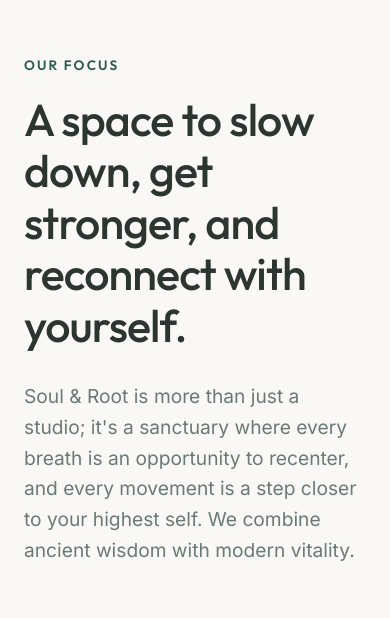
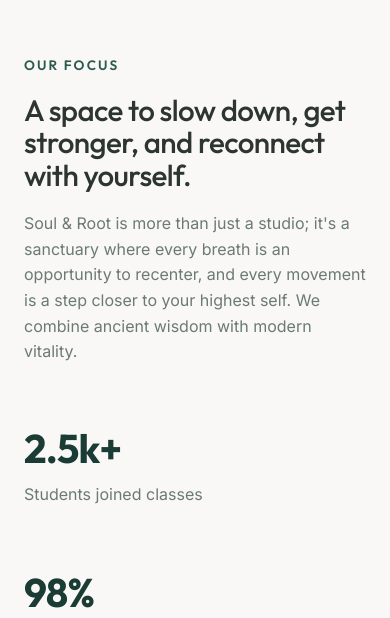
Before and after one commit to kapilkosare/soulnroot, a plain HTML site: page about.html in a window 390 px wide. Shown: the part 622-1240 px from the top of the page. Drawn offline with Linux system fonts and the light colour scheme.

Commit message:
responsive

```diff
--- a/style.css
+++ b/style.css
@@ -2669,15 +2669,21 @@
 }
 
 @media (max-width: 1024px) {
-    /* Section Headers Scaling */
-    .section-header h2, .v3-title, .cs-title {
-        font-size: clamp(2.5rem, 8vw, 4rem) !important;
+    /* Unified Heading Scaling for Tablet (1024px) */
+    .section-header h2,
+    .v3-title,
+    .cs-title,
+    .promise-text h2,
+    .about-features h2,
+    .features-text h2,
+    .story-text h2,
+    .zen-header h2,
+    .benefits-text h2,
+    .community-text h2,
+    .experience-content h2 {
+        font-size: clamp(2rem, 5vw, 2.4rem) !important;
         line-height: 1.1 !important;
-    }
-
-    .promise-text h2, .about-features h2, .story-text h2, .zen-header h2 {
-        font-size: 2.8rem !important;
-        margin-bottom: 30px !important;
+        margin-bottom: 24px !important;
     }
 
     /* Grid Collapsing */
@@ -2804,14 +2810,34 @@
         font-size: 1.8rem !important;
     }
 
-    /* Promise & Aura Fixes */
-    .promise-text h2 {
+    /* Unified Heading Scaling for Mobile (768px & below) */
+    .promise-text h2,
+    .about-features h2,
+    .features-text h2,
+    .story-text h2,
+    .zen-header h2,
+    .section-header h2,
+    .benefits-text h2,
+    .community-text h2,
+    .experience-content h2 {
+        font-size: clamp(1.6rem, 8vw, 1.85rem) !important;
+        line-height: 1.1 !important;
+        margin-bottom: 20px !important;
+    }
+
+    .promise-text p, .about-features p, .story-text p {
+        font-size: 1rem !important;
+        margin-bottom: 32px !important;
+    }
+
+    .stats-grid {
+        grid-template-columns: 1fr !important;
+        gap: 32px !important;
+        text-align: center;
+    }
+
+    .stat-card h3 {
         font-size: 2.5rem !important;
-    }
-
-    .promise-text p {
-        font-size: 1.1rem !important;
-        margin-bottom: 40px !important;
     }
 
     .aura-card-layered {
```
Also changed, not shown: index.html (+69 -19 lines).
